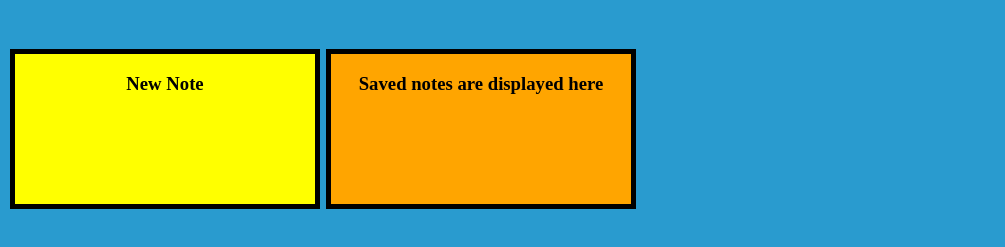
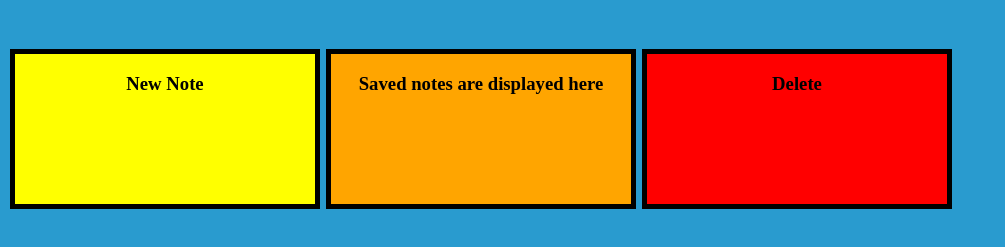
Before and after one commit to michael-a7/Note-Project, a React app: page / in a window 1280 px wide. Shown: the part 61-308 px from the top of the page, without its empty margins (0-1005 px from the left). Built offline with nearby package versions, Linux system fonts and the light colour scheme.

Commit message:
added delete card

```diff
--- a/src/App/Boxes.js
+++ b/src/App/Boxes.js
@@ -1,6 +1,7 @@
 import { React, useState } from "react";
 import { Link } from "react-router-dom";
 import Conditional from "./Conditional";
+import Modal from "react-modal";
 function Boxes() {
   return (
     <div>
@@ -11,6 +12,9 @@ function Boxes() {
           </div>
         </Link>
         <Conditional />
+        <div className="delete">
+          <h3 style={{ color: "black" }}>Delete</h3>
+        </div>
       </div>
     </div>
   );
--- a/src/App/style.css
+++ b/src/App/style.css
@@ -70,6 +70,16 @@ body {
   overflow: hidden;
   cursor: pointer;
 }
+.delete {
+  border: black 5px solid;
+  background-color: red;
+  margin: 2px;
+  width: 300px;
+  height: 150px;
+  text-align: center;
+  overflow: hidden;
+  cursor: pointer;
+}
 .newNoteText {
   color: black;
 }
```
Also changed, not shown: 1 other file.
